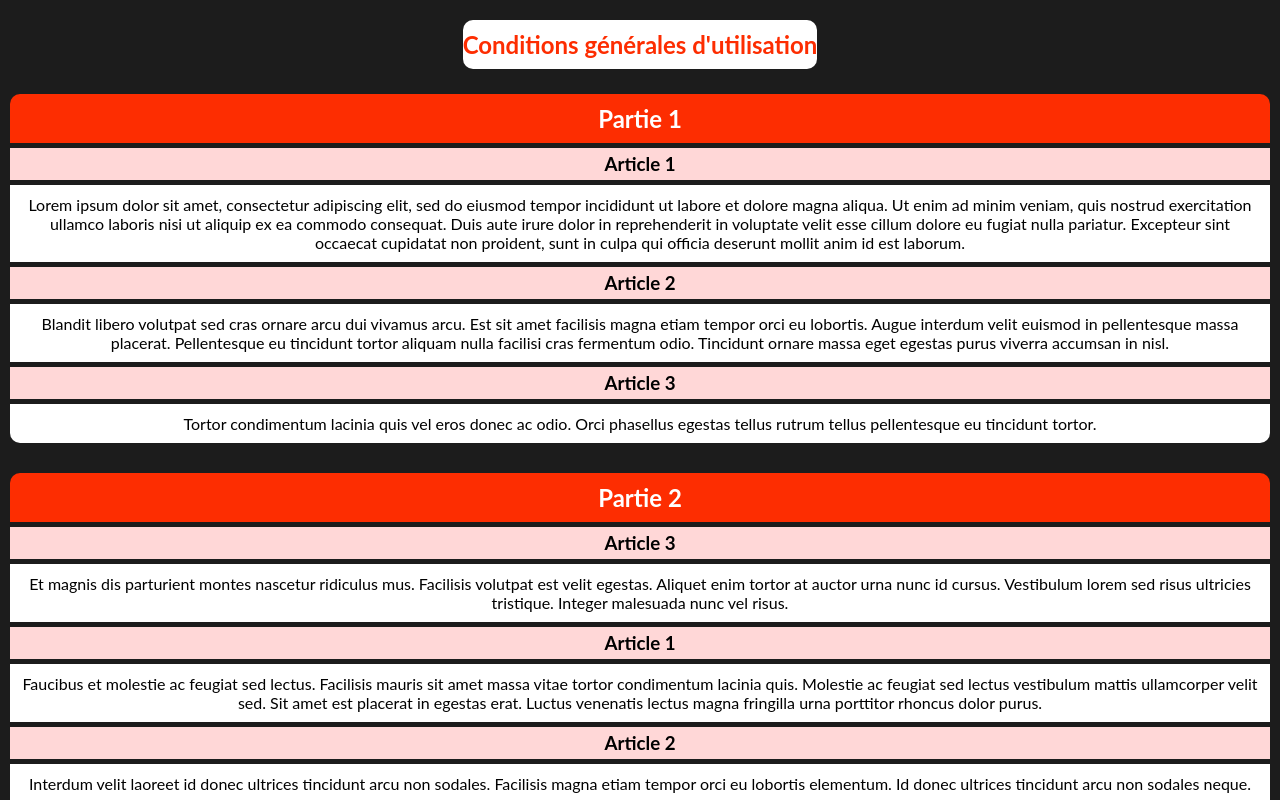
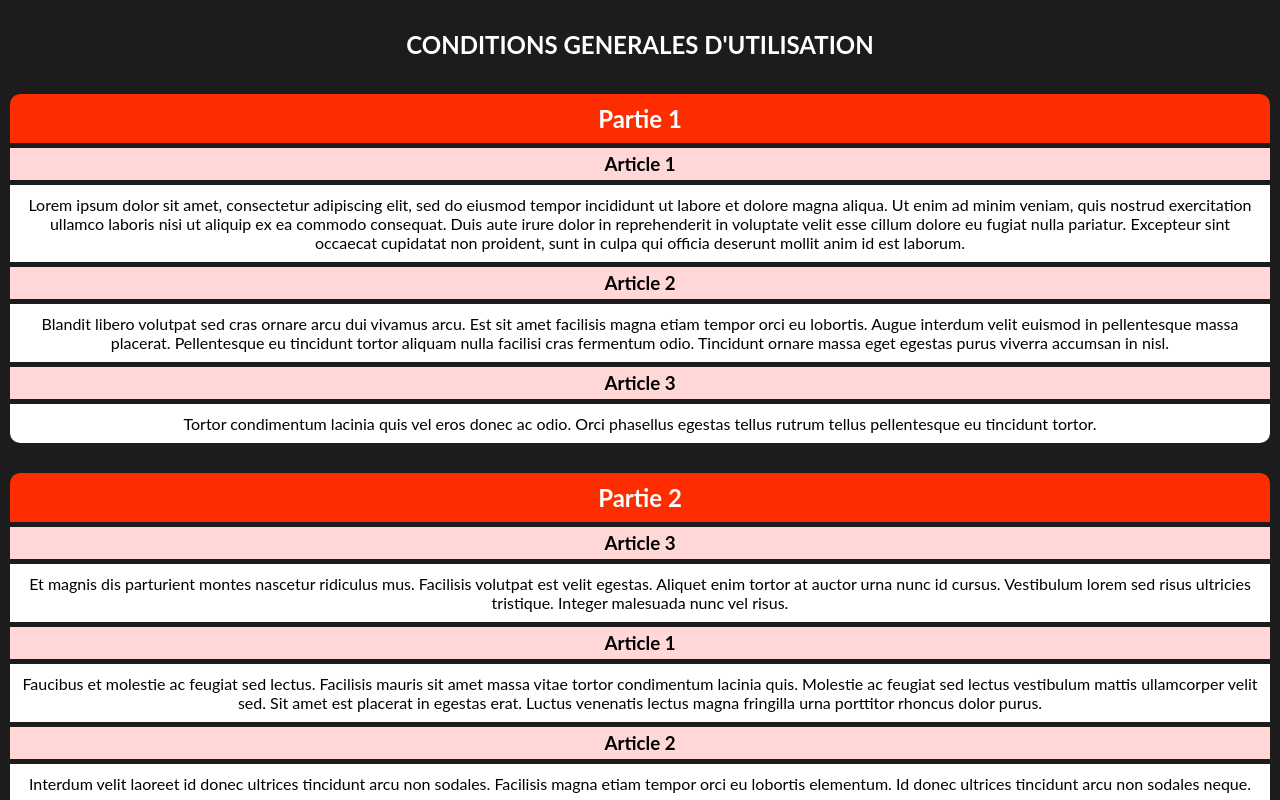
Before and after one commit to andycordon/CordonAndy_7_22042022-Groupomania, a React (Create React App) app in the folder frontend/: page /conditions in a window 1280 px wide. Shown: the top 800 px of the page. Built offline with nearby package versions, Linux system fonts and the light colour scheme; no server answers.

Commit message:
modif css conditions page

```diff
--- a/frontend/src/pages/ConditionsGenerales.jsx
+++ b/frontend/src/pages/ConditionsGenerales.jsx
@@ -4,7 +4,7 @@ export default function ConditionsGénérales() {
   return (
     <div>
       <section>
-        <h1>Conditions générales d'utilisation</h1>
+        <h1>CONDITIONS GENERALES D'UTILISATION</h1>
         <article>
           <h2>Partie 1</h2>
           <h3>Article 1</h3>
--- a/frontend/src/styles/pages/_conditions.scss
+++ b/frontend/src/styles/pages/_conditions.scss
@@ -6,14 +6,11 @@ body{
         justify-content: center;
         align-items: center;
         text-align: center;
-        margin: 0px;
 
         h1 {
-            background-color: $white;
-            color: $primary;
-            padding: 10px 0;
+            color: $white;
+            padding: 10px;
             margin: 10px 0;
-            border-radius: 10px;
         }
 
         article{
@@ -22,7 +19,7 @@ body{
 
             h2 {
                 background-color: $primary;
-                padding: 10px 0;
+                padding: 10px;
                 border-radius: 10px 10px 0 0;
                 margin: 5px 0;
             }
@@ -30,7 +27,7 @@ body{
             h3{
                 background-color: $secondary;
                 color: $black;
-                padding: 5px 0;
+                padding: 5px ;
                 margin: 5px 0;
 
             }
```
